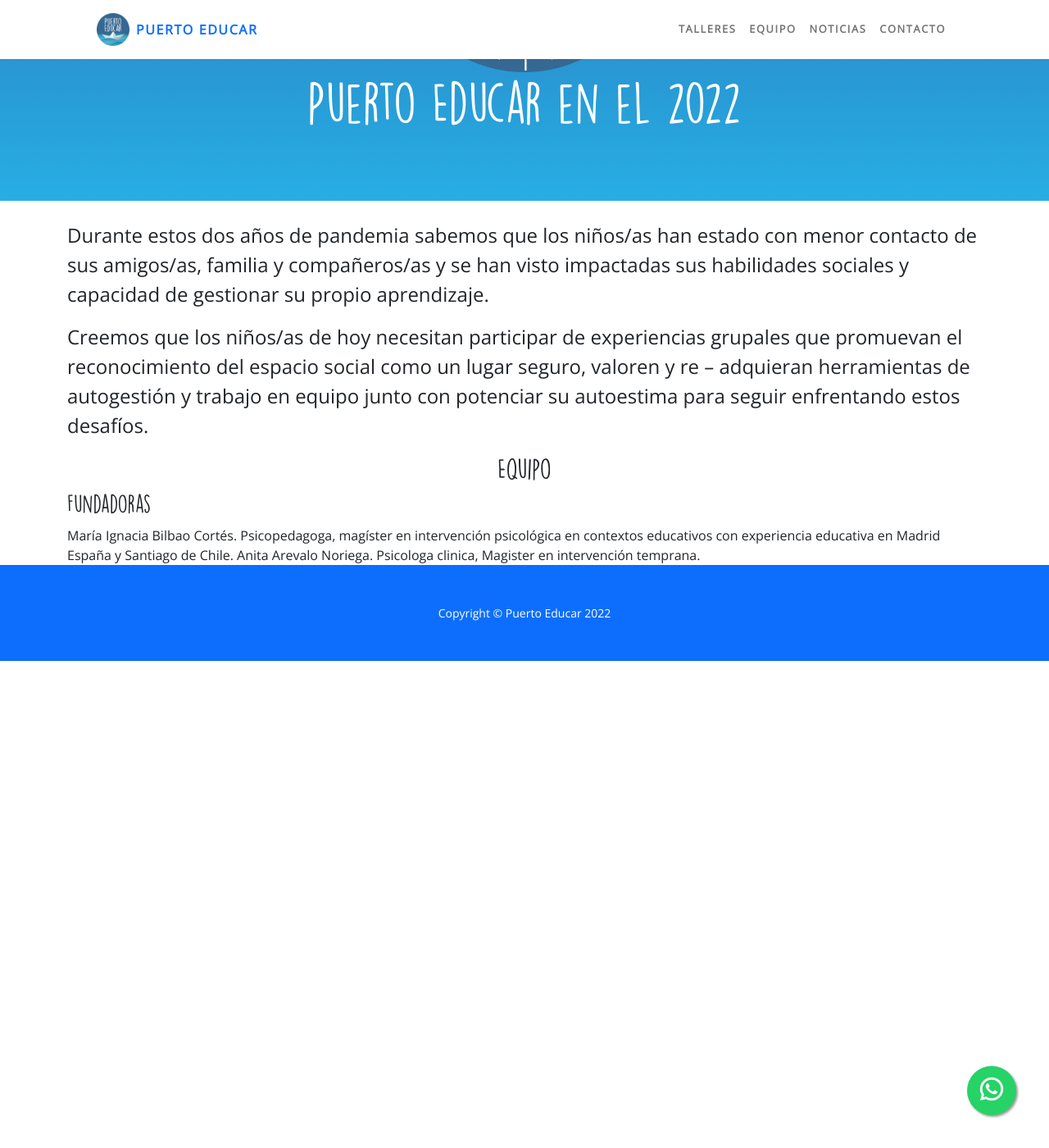
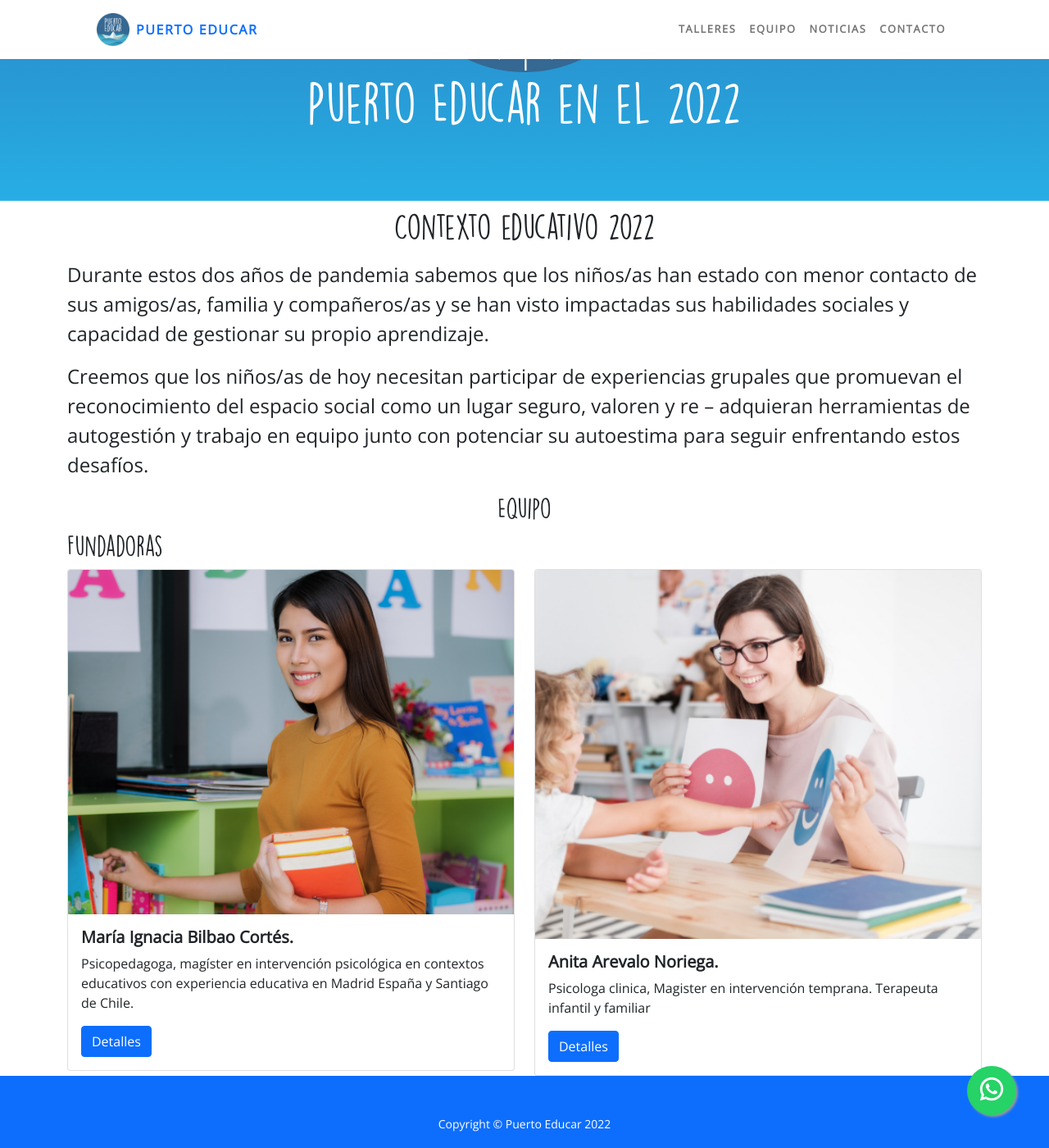
Before and after one commit to sbstn-jmnz/jam_prep, a Jekyll site: the page built from pages/us.html, in a window 1280 px wide and 1400 px high, scrolled down 291 px. Shown: the whole window at 82% size. Built offline with Jekyll 4.4.1, drawn with Linux system fonts in a browser that asks for light colours.

Commit message:
team done

```diff
--- /dev/null
+++ b/_includes/anita.html
@@ -0,0 +1,25 @@
+<div class="modal fade" id="anita" tabindex="-1" aria-labelledby="exampleModalLabel" aria-hidden="true">
+  <div class="modal-dialog modal-fullscreen">
+    <div class="modal-content">
+      <div class="modal-header">
+        <h5 class="modal-title" id="exampleModalLabel">Anita Arevalo Noriega.</h5>
+        <button type="button" class="btn-close" data-bs-dismiss="modal" aria-label="Close"></button>
+      </div>
+      <div class="modal-body container">
+
+        <div class="clearfix">
+          <img src="/assets/img/maetra_dos.png" class="col-md-6 float-md-end mb-3 ms-md-3 img-fluid" alt="..." style="max-width: 300px;">
+          <p class="fs-4">Estudié psicología en la Universidad Diego Portales, comenzado mi labor profesional el año 2008 y luego un Magíster en intervención temprana en salud mental infantil en la Universidad del Desarrollo, especializándose en primera infancia.</p>
+          <p class="fs-4">Desde mis inicios realizo atención clínica infantil, he trabajado en colegios y en docencia pudiendo complementar mi quehacer profesional desde distintas áreas y experiencias. Actualmente me desarrollo como terapeuta infantil y familiar.</p>
+          <p class="fs-4">Durante estos dos años de pandemia he visto las distintas necesidades emocionales que se han evidenciado en los niños/as, el impacto que ha tenido en el desarrollo de habilidades sociales y autoestima. Es por esto que en el último año he aumentado el trabajo grupal con niños/as con el fin de acompañarlos en su crecimiento personal y desarrollo emocional en un espacio protegido, seguro y amoroso. Me gusta ofrecerles un espacio social donde puedan poner en práctica sus recursos y co –construir sus habilidades con y de otros.</p>
+          <p class="fs-4">Soy madre de 2 hijos y en mi experiencia personal he podido vivenciar cómo favorece el acompañamiento de otros en el camino de la crianza, tanto a los niños/as como a los padres, pudiendo compartir miradas y creando una contención grupal.</p>
+          <p class="fs-4">Es por esto que he intencionado el trabajo con la familia. Considero que los padres/madres nos hemos visto desafiados en distintas esferas y la crianza no ha estado exenta. Nosotros como adultos necesitamos ajustar nuestras estrategias de resolución y acompañamiento a estas nuevas generaciones de niños/as, siendo llamados colaborar con el cambio de ellos/as y la permanencia de éstas en el tiempo. Promuevo que las dificultades puedan ser vistas como oportunidades de cambio y trabajo en equipo.</p>
+          <p class="fs-4">Es en esta experiencia personal es que surge PuertoEducar en mi vida, como una oportunidad de entregar acompañamiento y mejorar la calidad de vida de las familias</p>
+        </div>
+      </div>
+      <div class="modal-footer">
+        <button type="button" class="btn btn-secondary" data-bs-dismiss="modal">Cerrar</button>
+      </div>
+    </div>
+  </div>
+</div>
--- /dev/null
+++ b/_includes/ignacia.html
@@ -0,0 +1,26 @@
+<div class="modal fade" id="ignacia" tabindex="-1" aria-labelledby="exampleModalLabel" aria-hidden="true">
+  <div class="modal-dialog modal-fullscreen">
+    <div class="modal-content">
+      <div class="modal-header">
+        <h5 class="modal-title" id="exampleModalLabel">María Ignacia Bilbao Cortés.</h5>
+        <button type="button" class="btn-close" data-bs-dismiss="modal" aria-label="Close"></button>
+      </div>
+      <div class="modal-body container">
+
+        <div class="clearfix">
+          <img src="/assets/img/maetra_uno.png" class="col-md-6 float-md-end mb-3 ms-md-3 img-fluid" alt="..." style="max-width: 300px;">
+          <p class="fs-4">Estudié psicopedagogía  en la Universidad Andrés Bello, comenzado mi labor profesional el año 2006 y luego un Magíster en intervención psicológica en contextos educativos de la Universidad Complutense de Madrid.</p>
+          <p class="fs-4">Desde mis inicios realizo atención personalizada y dedicada al uno a uno a intervenir los procesos de aprendizaje de niños y niñas en edad escolar, he trabajado en colegios pudiendo nutrir mi quehacer profesional desde distintas áreas y experiencias contribuyendo con una mirada integrada de la persona.</p>
+          <p class="fs-4">Durante estos dos años de pandemia he visto las distintas necesidades que se han evidenciado en los niños y niñas, sobre todo en cuanto al impacto en el desarrollo de habilidades aprendizaje y hábitos de estudio. He visto como ha disminuido la autonomía en los niños, y como las familias han visto dificultades en el acompañamiento del aprendizaje de los niños y niñas. Es por esto que en el último año he aumentado el trabajo grupal con niños/as con el fin de acompañarlos y apoyarlos a través del aprendizaje cooperativo y el acompañamiento con sus pares, fortalecer sus habilidades de aprendizaje.</p>
+          <p class="fs-4">Como psicopedagoga,y madre de 2 niñas, he visto las dificultades con las que nos enfrentamos día a día en la crianza, y la necesidad que existe de entregarle herramientas efectivas a los padres y a los niños, que les permitan mejorar su calidad de vida.</p>
+          <p class="fs-4">Creo también que la dupla de psicoeducación externa, permite dar una mirada completa del panorama escolar, pudiendo abordar una mayor cantidad de ámbitos y problemas de aprendizaje.</p>
+          <p class="fs-4">Es en esta experiencia personal que surge PuertoEducar en mi vida, como una oportunidad de entregar acompañamiento y mejorar la calidad de vida de los niños y niñas y sus familias.</p>
+        </div>
+
+      </div>
+      <div class="modal-footer">
+        <button type="button" class="btn btn-secondary" data-bs-dismiss="modal">Cerrar</button>
+      </div>
+    </div>
+  </div>
+</div>
--- a/pages/us.html
+++ b/pages/us.html
@@ -5,7 +5,7 @@ permalink: /equipo.html
 image: sol_round.png
 ---
 <div class="container">
-<h1 class="text-center fs-1 p-2"></h1>
+  <h1 class="text-center fs-1 p-2">Contexto educativo 2022</h1>
 
   <p class="fs-4">Durante estos dos años de pandemia sabemos que los niños/as han estado con menor contacto de sus amigos/as, familia y
     compañeros/as y se han visto impactadas sus habilidades sociales y capacidad de gestionar su propio aprendizaje.</p>
@@ -18,11 +18,31 @@ potenciar su autoestima para seguir enfrentando estos desafíos.</p>
 
       <h2 class="text-center">Equipo</h2>
 
-<h3>Fundadoras</h3>
+      <h2>Fundadoras</h2>
+      <div class="row">
+        <div class="col-sm-6">
+          <div class="card">
+            <img src="/assets/img/maetra_uno.png" class="card-img-top" alt="..." style="max-height: 490px;">
+            <div class="card-body">
+              <h5 class="card-title fw-bold">María Ignacia Bilbao Cortés.</h5>
+              <p class="card-text">Psicopedagoga, magíster en intervención psicológica en contextos educativos con experiencia educativa en Madrid España y Santiago de Chile.</p>
+              <a href="#" class="btn btn-primary" data-bs-toggle="modal" data-bs-target="#ignacia">Detalles</a>
+              </div>
+            </div>
+          </div>
 
-María Ignacia Bilbao Cortés.
-Psicopedagoga, magíster en intervención psicológica en contextos educativos con experiencia educativa en Madrid España y Santiago de Chile.
+          <div class="col-sm-6">
+            <div class="card">
+              <img src="/assets/img/maetra_dos.png" class="card-img-top" alt="..." style="max-height: 490px;">
+              <div class="card-body">
+                <h5 class="card-title fw-bold">Anita Arevalo Noriega. </h5>
+                <p class="card-text">Psicologa clinica, Magister en intervención temprana. Terapeuta infantil y familiar</p>
+                <a href="#" class="btn btn-primary" data-bs-toggle="modal" data-bs-target="#anita">Detalles</a>
+              </div>
+            </div>
+          </div>
+      </div>
+    </div>
 
-Anita Arevalo Noriega.
-Psicologa clinica, Magister en intervención temprana.
-</div>
+    {% include ignacia.html %}
+    {% include anita.html %}
```
Also changed, not shown: assets/img/maetra_dos.png (added), assets/img/maetra_uno.png (added), 3 other files. Lines whose indentation alone changed are shown as unchanged.
